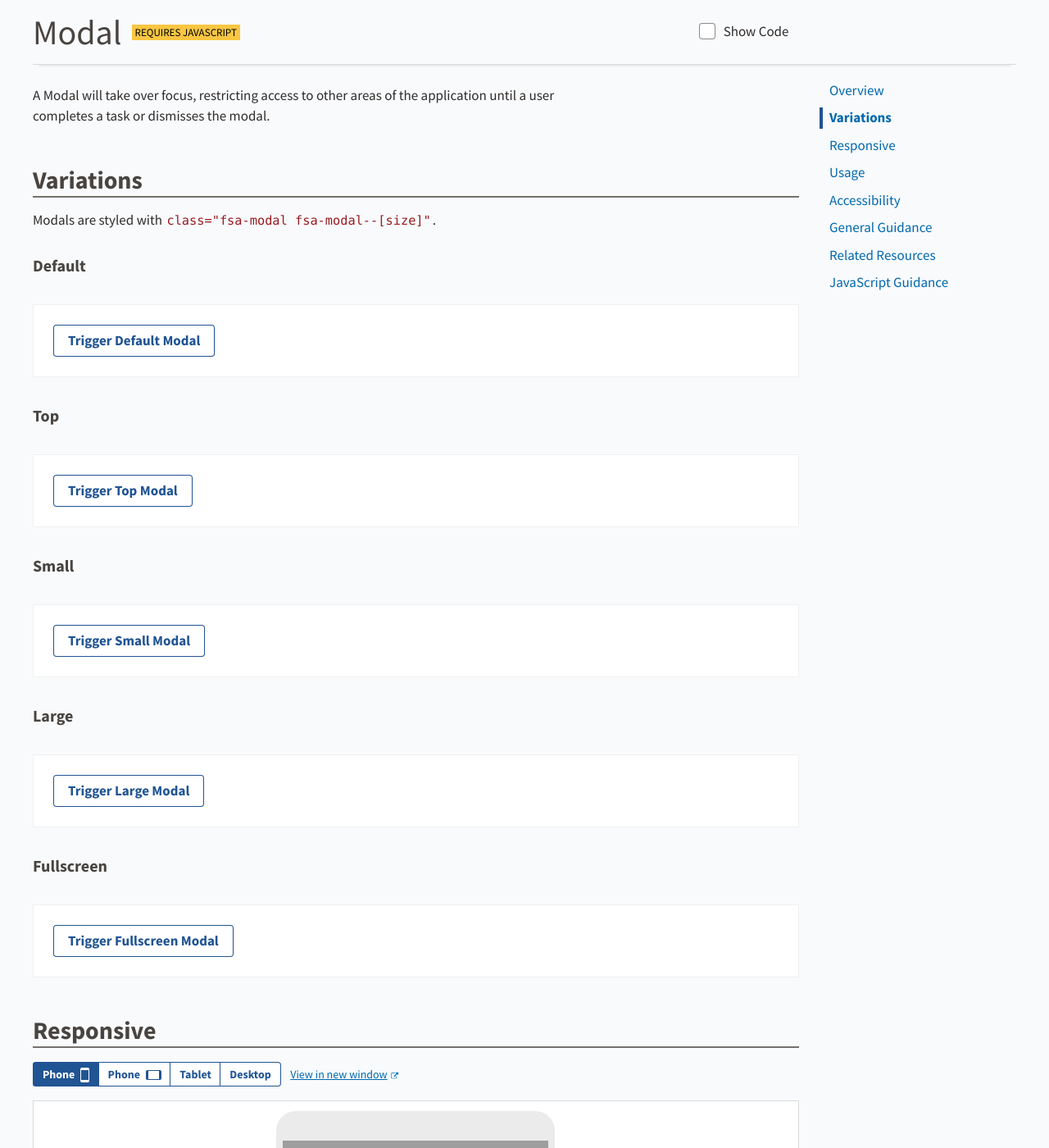
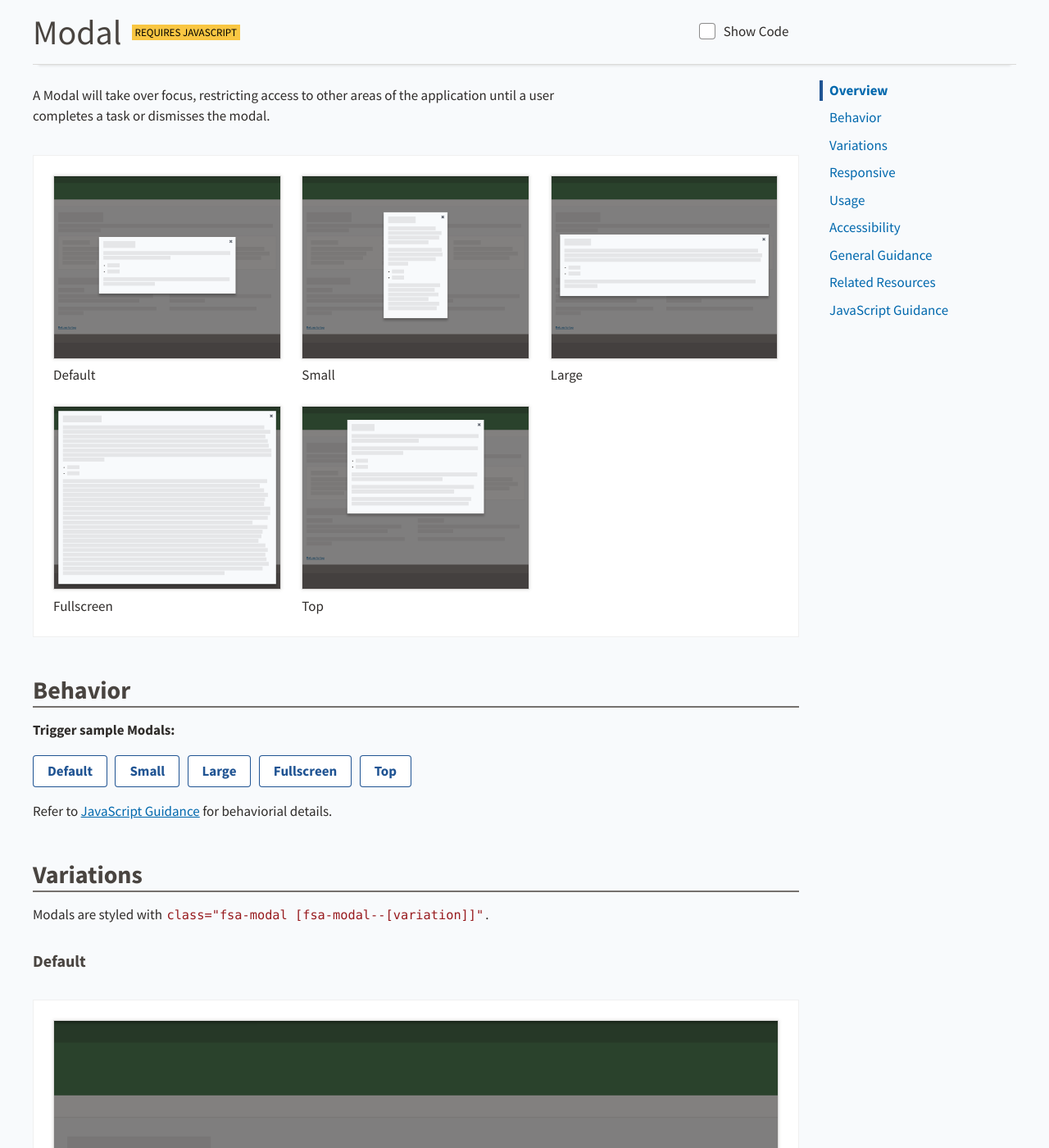
Before and after one commit to USDA-FSA/fsa-design-system, a Jekyll site: the page built from components/modal/index.md, in a window 1280 px wide and 1400 px high, scrolled down 438 px. Shown: the whole window at 82% size. Built offline with Jekyll 4.4.1, drawn with Linux system fonts in a browser that asks for light colours; some of the changed text lies outside the part shown.

````diff
--- a/components/modal/index.md
+++ b/components/modal/index.md
@@ -9,14 +9,61 @@
 
 A Modal will take over focus, restricting access to other areas of the application until a user completes a task or dismisses the modal.
 
+<div class="ds-preview">
+  <div class="fsa-grid">
+    <div class="fsa-grid__1/2 fsa-grid__1/3@m">
+      <figure class="fsa-m-b--s fsa-m-b--m@m">
+        <img class="ds-screen" src="{{ site.baseurl }}img/screen-modal--default.png" alt="Modal screen: Default variation">
+        <figcaption>Default</figcaption>
+      </figure>
+    </div>
+    <div class="fsa-grid__1/2 fsa-grid__1/3@m">
+      <figure class="fsa-m-b--s fsa-m-b--m@m">
+        <img class="ds-screen" src="{{ site.baseurl }}img/screen-modal--small.png" alt="Modal screen: Small variation">
+        <figcaption>Small</figcaption>
+      </figure>
+    </div>
+    <div class="fsa-grid__1/2 fsa-grid__1/3@m">
+      <figure class="fsa-m-b--s fsa-m-b--m@m">
+        <img class="ds-screen" src="{{ site.baseurl }}img/screen-modal--large.png" alt="Modal screen: Large variation">
+        <figcaption>Large</figcaption>
+      </figure>
+    </div>
+    <div class="fsa-grid__1/2 fsa-grid__1/3@m">
+      <figure class="fsa-m-b--s fsa-m-b--m@m fsa-m-b--none@l">
+        <img class="ds-screen" src="{{ site.baseurl }}img/screen-modal--fullscreen.png" alt="Modal screen: Fullscreen variation">
+        <figcaption>Fullscreen</figcaption>
+      </figure>
+    </div>
+    <div class="fsa-grid__1/2 fsa-grid__1/3@m">
+      <figure class="fsa-m-b--s fsa-m-b--m@m fsa-m-b--none@l">
+        <img class="ds-screen" src="{{ site.baseurl }}img/screen-modal--top.png" alt="Modal screen: Top variation">
+        <figcaption>Top</figcaption>
+      </figure>
+    </div>
+  </div>
+</div>
+
+## Behavior
+
+**Trigger sample Modals:**
+
+<button class="fsa-btn fsa-btn--secondary" data-behavior="open-modal" aria-controls="UNIQUE-ID-GGFD36765SSSGH" aria-expanded="false" type="button">Default</button>
+<button class="fsa-btn fsa-btn--secondary" data-behavior="open-modal" aria-controls="UNIQUE-ID-23458CF9J99DIS" aria-expanded="false" type="button">Small</button>
+<button class="fsa-btn fsa-btn--secondary" data-behavior="open-modal" aria-controls="UNIQUE-ID-23458CF77S77S7" aria-expanded="false" type="button">Large</button>
+<button class="fsa-btn fsa-btn--secondary" data-behavior="open-modal" aria-controls="UNIQUE-ID-23451CF80S77S9" aria-expanded="false" type="button">Fullscreen</button>
+<button class="fsa-btn fsa-btn--secondary" data-behavior="open-modal" aria-controls="UNIQUE-ID-2345SFGER99786" aria-expanded="false" type="button">Top</button>
+
+Refer to [JavaScript Guidance](#javascript-guidance) for behaviorial details.
+
 ## Variations
 
-Modals are styled with `class="fsa-modal fsa-modal--[size]"`.
+Modals are styled with `class="fsa-modal [fsa-modal--[variation]]"`.
 
 ### Default
 
 <div class="ds-preview">
-  <button class="fsa-btn fsa-btn--secondary" data-behavior="open-modal" aria-controls="UNIQUE-ID-GGFD36765SSSGH" aria-expanded="false" type="button">Trigger Default Modal</button>
+  <img class="ds-screen" src="{{ site.baseurl }}img/screen-modal--default.png" alt="Modal screen: Default variation">
 </div>
 ```html
 <div tabindex="0" id="UNIQUE-ID-GGFD36765SSSGH" class="fsa-modal" role="dialog" aria-hidden="true">
@@ -35,35 +82,10 @@
 </div>
 ```
 
-### Top
-
-<div class="ds-preview">
-  <button class="fsa-btn fsa-btn--secondary" data-behavior="open-modal" aria-controls="UNIQUE-ID-2345SFGER99786" aria-expanded="false" type="button">Trigger Top Modal</button>
-</div>
-```html
-<div tabindex="0" id="UNIQUE-ID-2345SFGER99786" class="fsa-modal fsa-modal--top" role="dialog" aria-hidden="true">
-  <div class="fsa-modal__dialog">
-    <div class="fsa-modal__content">
-      <button class="fsa-modal__close" data-behavior="close-modal"><img class="fsa-modal__close-icon" src="img/close.svg" alt="close"></button>
-      <h1 class="fsa-modal__title">[top title]</h1>
-      <p>Eos reiciendis expedita esse, maiores nesciunt ratione dolore libero porro quas. Rerum atque fugiat esse, tenetur debitis reiciendis commodi et ut nulla?</p>
-      <p>Odio aspernatur quo voluptatum dolorem obcaecati? Ipsum aliquid quae perspiciatis repudiandae nam magnam commodi cumque omnis!</p>
-      <ul>
-        <li><a href="">Fake Link</a></li>
-        <li><a href="">Fake Link</a></li>
-      </ul>
-      <p>Amet tempore, sint mollitia facere, dolore velit, similique dolorem est ducimus dolorum molestiae totam molestias eveniet delectus accusamus saepe! Odio, libero quasi.</p>
-      <p>Quis aspernatur assumenda fugiat voluptatibus suscipit quos autem doloremque, amet deleniti facilis, aperiam ex magnam pariatur odit expedita eos voluptatem minus labore!</p>
-      <p>Amet deserunt commodi velit officia suscipit magnam praesentium explicabo delectus animi. Sapiente beatae adipisci saepe perferendis, iste quaerat aperiam vero architecto provident.</p>
-    </div>
-  </div>
-</div>
-```
-
 ### Small
 
 <div class="ds-preview">
-  <button class="fsa-btn fsa-btn--secondary" data-behavior="open-modal" aria-controls="UNIQUE-ID-23458CF9J99DIS" aria-expanded="false" type="button">Trigger Small Modal</button>
+  <img class="ds-screen" src="{{ site.baseurl }}img/screen-modal--small.png" alt="Modal screen: Small variation">
 </div>
 ```html
 <div tabindex="0" id="UNIQUE-ID-23458CF9J99DIS" class="fsa-modal fsa-modal--small" role="dialog" aria-hidden="true">
@@ -86,7 +108,7 @@
 ### Large
 
 <div class="ds-preview">
-  <button class="fsa-btn fsa-btn--secondary" data-behavior="open-modal" aria-controls="UNIQUE-ID-23458CF77S77S7" aria-expanded="false" type="button">Trigger Large Modal</button>
+  <img class="ds-screen" src="{{ site.baseurl }}img/screen-modal--large.png" alt="Modal screen: Large variation">
 </div>
 ```html
 <div tabindex="0" id="UNIQUE-ID-23458CF77S77S7" class="fsa-modal fsa-modal--large" role="dialog" aria-hidden="true">
@@ -108,7 +130,7 @@
 ### Fullscreen
 
 <div class="ds-preview">
-  <button class="fsa-btn fsa-btn--secondary" data-behavior="open-modal" aria-controls="UNIQUE-ID-23451CF80S77S9" aria-expanded="false" type="button">Trigger Fullscreen Modal</button>
+  <img class="ds-screen" src="{{ site.baseurl }}img/screen-modal--fullscreen.png" alt="Modal screen: Fullscreen variation">
 </div>
 ```html
 <div tabindex="0" id="UNIQUE-ID-23451CF80S77S9" class="fsa-modal fsa-modal--fullscreen" role="dialog" aria-hidden="true">
@@ -116,26 +138,43 @@
     <div class="fsa-modal__content">
       <button class="fsa-modal__close" data-behavior="close-modal"><img class="fsa-modal__close-icon" src="img/close.svg" alt="close"></button>
       <h1 class="fsa-modal__title">[fullscreen title]</h1>
-      <p>
-        Eos reiciendis expedita esse, maiores nesciunt ratione dolore libero porro quas. Rerum atque fugiat esse, tenetur debitis reiciendis commodi et ut nulla? Odio aspernatur quo voluptatum dolorem obcaecati? Ipsum aliquid quae perspiciatis repudiandae nam magnam commodi cumque omnis! Amet tempore, sint mollitia facere, dolore velit, similique dolorem est ducimus dolorum molestiae totam molestias eveniet delectus accusamus saepe! Odio, libero quasi.
-        Quis aspernatur assumenda fugiat voluptatibus suscipit quos autem doloremque, amet deleniti facilis, aperiam ex magnam pariatur odit expedita eos voluptatem minus labore!
-      </p>
+      <p>Eos reiciendis expedita esse, maiores nesciunt ratione dolore libero porro quas. Rerum atque fugiat esse, tenetur debitis reiciendis commodi et ut nulla? Odio aspernatur quo voluptatum dolorem obcaecati? Ipsum aliquid quae perspiciatis repudiandae nam magnam commodi cumque omnis! Amet tempore, sint mollitia facere, dolore velit, similique dolorem est ducimus dolorum molestiae totam molestias eveniet delectus accusamus saepe! Odio, libero quasi. Quis aspernatur assumenda fugiat voluptatibus suscipit quos autem doloremque, amet deleniti facilis, aperiam ex magnam pariatur odit expedita eos voluptatem minus labore!</p>
       <ul>
         <li><a href="">Fake Link</a></li>
         <li><a href="">Fake Link</a></li>
       </ul>
-      <p>
-        Ad, mollitia reiciendis maiores saepe vero repellat unde esse, tempora illo deserunt necessitatibus dignissimos perspiciatis et reprehenderit expedita eos eaque sint ab.
-        Velit harum consequatur quam ratione voluptatem officia, necessitatibus quasi facere nulla sint, eius nihil id accusantium minus pariatur corporis. Perferendis, non, consectetur.
-
-        <!-- large amount of text here -->
-
-      </p>
+      <p>Ad, mollitia reiciendis maiores saepe vero repellat unde esse, tempora illo deserunt necessitatibus dignissimos perspiciatis et reprehenderit expedita eos eaque sint ab. Velit harum consequatur quam ratione voluptatem officia, necessitatibus quasi facere nulla sint, eius nihil id accusantium minus pariatur corporis. Perferendis, non, consectetur. </p>
     </div>
   </div>
 </div>
 ```
 
+### Top
+
+Can be appended to Default, Small, and Large variations; e.g. `class="fsa-modal fsa-modal--small fsa-modal--top"`.
+
+<div class="ds-preview">
+  <img class="ds-screen" src="{{ site.baseurl }}img/screen-modal--top.png" alt="Modal screen: Top variation">
+</div>
+```html
+<div tabindex="0" id="UNIQUE-ID-2345SFGER99786" class="fsa-modal fsa-modal--top" role="dialog" aria-hidden="true">
+  <div class="fsa-modal__dialog">
+    <div class="fsa-modal__content">
+      <button class="fsa-modal__close" data-behavior="close-modal"><img class="fsa-modal__close-icon" src="img/close.svg" alt="close"></button>
+      <h1 class="fsa-modal__title">[top title]</h1>
+      <p>Eos reiciendis expedita esse, maiores nesciunt ratione dolore libero porro quas. Rerum atque fugiat esse, tenetur debitis reiciendis commodi et ut nulla?</p>
+      <p>Odio aspernatur quo voluptatum dolorem obcaecati? Ipsum aliquid quae perspiciatis repudiandae nam magnam commodi cumque omnis!</p>
+      <ul>
+        <li><a href="">Fake Link</a></li>
+        <li><a href="">Fake Link</a></li>
+      </ul>
+      <p>Amet tempore, sint mollitia facere, dolore velit, similique dolorem est ducimus dolorum molestiae totam molestias eveniet delectus accusamus saepe! Odio, libero quasi.</p>
+      <p>Quis aspernatur assumenda fugiat voluptatibus suscipit quos autem doloremque, amet deleniti facilis, aperiam ex magnam pariatur odit expedita eos voluptatem minus labore!</p>
+      <p>Amet deserunt commodi velit officia suscipit magnam praesentium explicabo delectus animi. Sapiente beatae adipisci saepe perferendis, iste quaerat aperiam vero architecto provident.</p>
+    </div>
+  </div>
+</div>
+```
 
 ## Responsive
 
````
Also changed, not shown: components/growl/index.md (+1 -1 lines), img/screen-modal--default.png (added), img/screen-modal--fullscreen.png (added), img/screen-modal--large.png (added), img/screen-modal--small.png (added), img/screen-modal--top.png (added).
